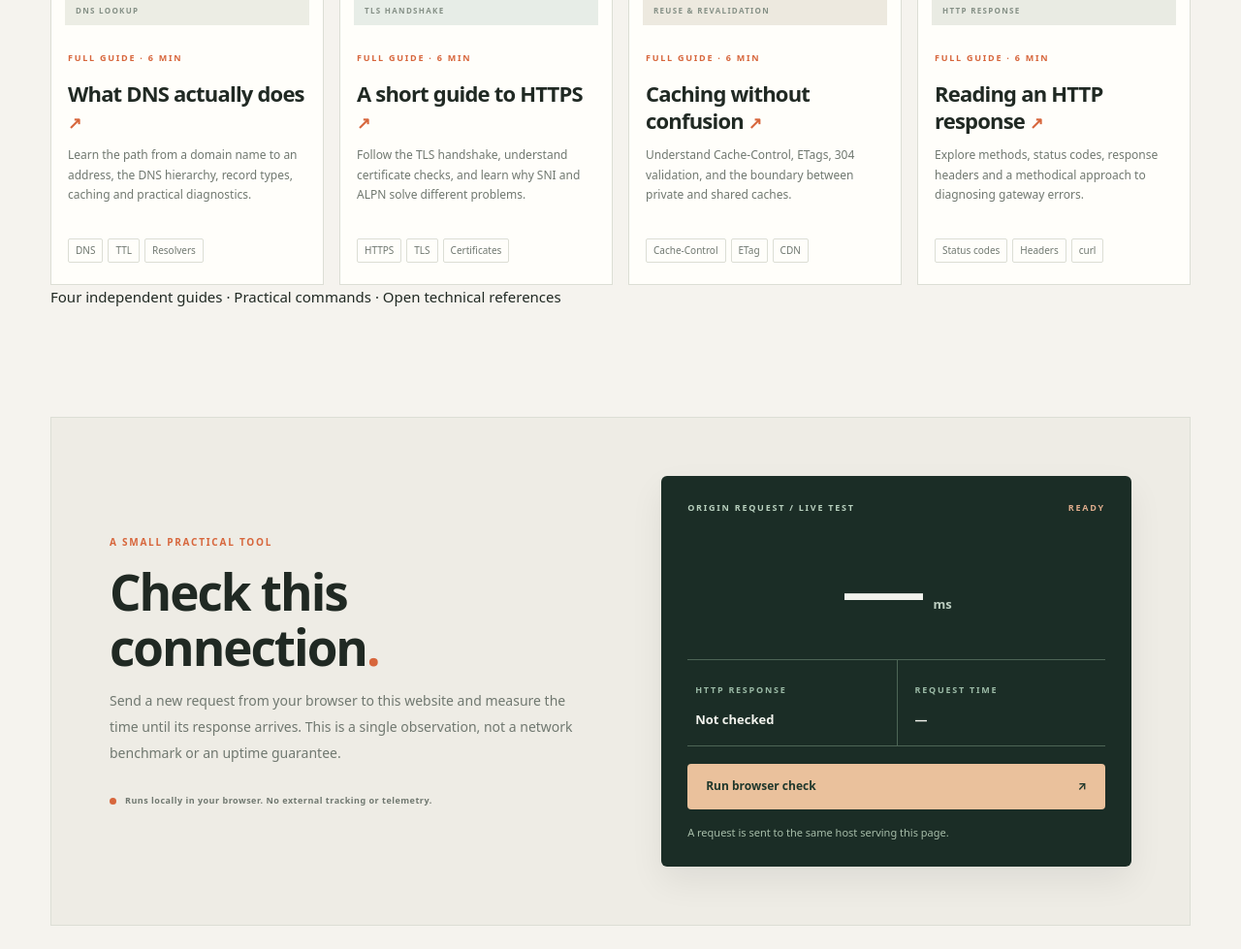
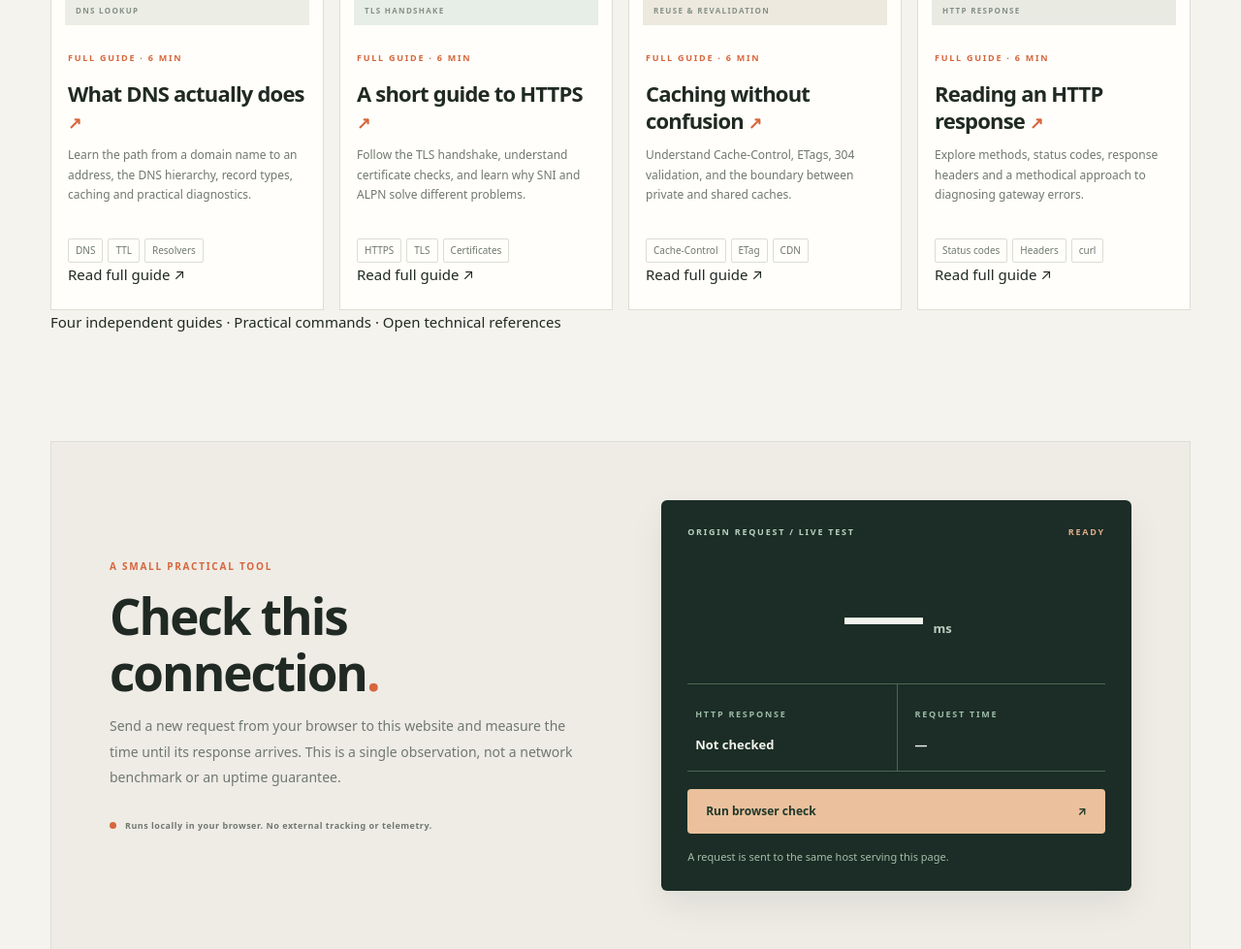
Before and after one commit to Daniil-GR/temp, a plain HTML site: page site/index.html in a window 1280 px wide. Shown: the part 1355-2334 px from the top of the page at 97% size. Drawn offline with Linux system fonts and the light colour scheme.

Commit message:
Give each guide card a distinct article-opening link

```diff
--- a/site/index.html
+++ b/site/index.html
@@ -61,22 +61,22 @@
           <article class="article-card" data-search="dns domains resolver records ttl cache authoritative a aaaa cname">
             <span class="card-index">NOTE 001 <span>NETWORKING</span></span>
             <div class="card-visual visual-dns" aria-hidden="true"><span>DOMAIN NAME</span><b>→</b><span>IP ADDRESS</span><i>DNS LOOKUP</i></div>
-            <div class="card-body"><span class="reading-time">FULL GUIDE · 6 MIN</span><h3><a href="articles/dns.html">What DNS actually does <span aria-hidden="true">↗</span></a></h3><p>Learn the path from a domain name to an address, the DNS hierarchy, record types, caching and practical diagnostics.</p><div class="card-tags"><span>DNS</span><span>TTL</span><span>Resolvers</span></div></div>
+            <div class="card-body"><span class="reading-time">FULL GUIDE · 6 MIN</span><h3><a href="articles/dns.html">What DNS actually does <span aria-hidden="true">↗</span></a></h3><p>Learn the path from a domain name to an address, the DNS hierarchy, record types, caching and practical diagnostics.</p><div class="card-tags"><span>DNS</span><span>TTL</span><span>Resolvers</span></div><a class="article-open" href="articles/dns.html">Read full guide <span aria-hidden="true">↗</span></a></div>
           </article>
           <article class="article-card" data-search="tls https ssl certificate handshake encryption trust sni tls certificate chain">
             <span class="card-index">NOTE 002 <span>SECURITY</span></span>
             <div class="card-visual visual-tls" aria-hidden="true"><span class="tls-lock">⌑</span><span>CLIENT HELLO</span><b>↔</b><span>SERVER HELLO</span><i>TLS HANDSHAKE</i></div>
-            <div class="card-body"><span class="reading-time">FULL GUIDE · 6 MIN</span><h3><a href="articles/https.html">A short guide to HTTPS <span aria-hidden="true">↗</span></a></h3><p>Follow the TLS handshake, understand certificate checks, and learn why SNI and ALPN solve different problems.</p><div class="card-tags"><span>HTTPS</span><span>TLS</span><span>Certificates</span></div></div>
+            <div class="card-body"><span class="reading-time">FULL GUIDE · 6 MIN</span><h3><a href="articles/https.html">A short guide to HTTPS <span aria-hidden="true">↗</span></a></h3><p>Follow the TLS handshake, understand certificate checks, and learn why SNI and ALPN solve different problems.</p><div class="card-tags"><span>HTTPS</span><span>TLS</span><span>Certificates</span></div><a class="article-open" href="articles/https.html">Read full guide <span aria-hidden="true">↗</span></a></div>
           </article>
           <article class="article-card" data-search="cache browser cdn freshness cache-control etag max-age revalidation no-store">
             <span class="card-index">NOTE 003 <span>PERFORMANCE</span></span>
             <div class="card-visual visual-cache" aria-hidden="true"><span class="cache-item">BROWSER</span><b>⇄</b><span class="cache-item">CACHE</span><b>⇄</b><span class="cache-item">ORIGIN</span><i>REUSE & REVALIDATION</i></div>
-            <div class="card-body"><span class="reading-time">FULL GUIDE · 6 MIN</span><h3><a href="articles/caching.html">Caching without confusion <span aria-hidden="true">↗</span></a></h3><p>Understand Cache-Control, ETags, 304 validation, and the boundary between private and shared caches.</p><div class="card-tags"><span>Cache-Control</span><span>ETag</span><span>CDN</span></div></div>
+            <div class="card-body"><span class="reading-time">FULL GUIDE · 6 MIN</span><h3><a href="articles/caching.html">Caching without confusion <span aria-hidden="true">↗</span></a></h3><p>Understand Cache-Control, ETags, 304 validation, and the boundary between private and shared caches.</p><div class="card-tags"><span>Cache-Control</span><span>ETag</span><span>CDN</span></div><a class="article-open" href="articles/caching.html">Read full guide <span aria-hidden="true">↗</span></a></div>
           </article>
           <article class="article-card" data-search="http status headers get head 200 301 404 429 502 503 curl diagnostics">
             <span class="card-index">NOTE 004 <span>PROTOCOLS</span></span>
             <div class="card-visual visual-http" aria-hidden="true"><span>GET / HTTP/1.1</span><b>200 OK</b><span>content-type: text/html</span><i>HTTP RESPONSE</i></div>
-            <div class="card-body"><span class="reading-time">FULL GUIDE · 6 MIN</span><h3><a href="articles/http.html">Reading an HTTP response <span aria-hidden="true">↗</span></a></h3><p>Explore methods, status codes, response headers and a methodical approach to diagnosing gateway errors.</p><div class="card-tags"><span>Status codes</span><span>Headers</span><span>curl</span></div></div>
+            <div class="card-body"><span class="reading-time">FULL GUIDE · 6 MIN</span><h3><a href="articles/http.html">Reading an HTTP response <span aria-hidden="true">↗</span></a></h3><p>Explore methods, status codes, response headers and a methodical approach to diagnosing gateway errors.</p><div class="card-tags"><span>Status codes</span><span>Headers</span><span>curl</span></div><a class="article-open" href="articles/http.html">Read full guide <span aria-hidden="true">↗</span></a></div>
           </article>
         </div>
         <p class="no-results" id="no-results" hidden>No matching notes. Try “DNS”, “TLS”, “cache”, or “HTTP”.</p><p class="library-footnote">Four independent guides · Practical commands · Open technical references</p>
```
